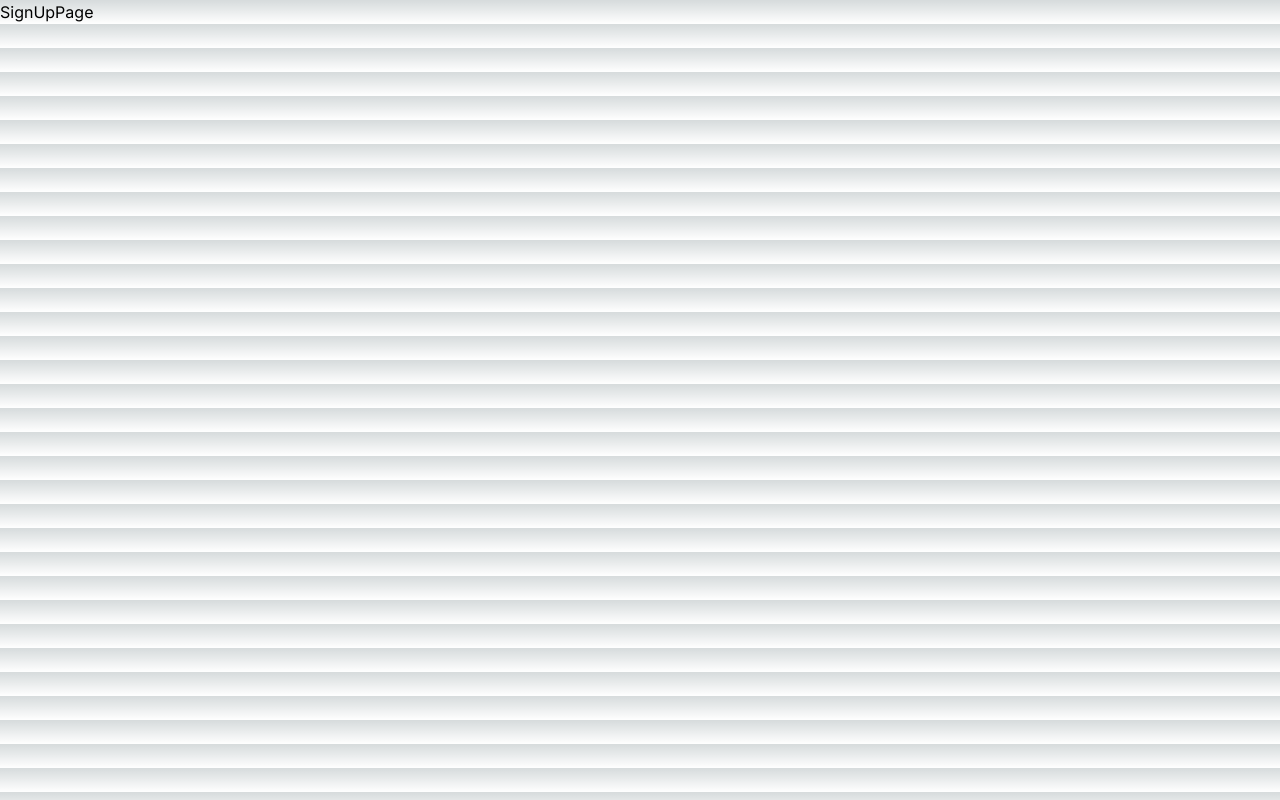
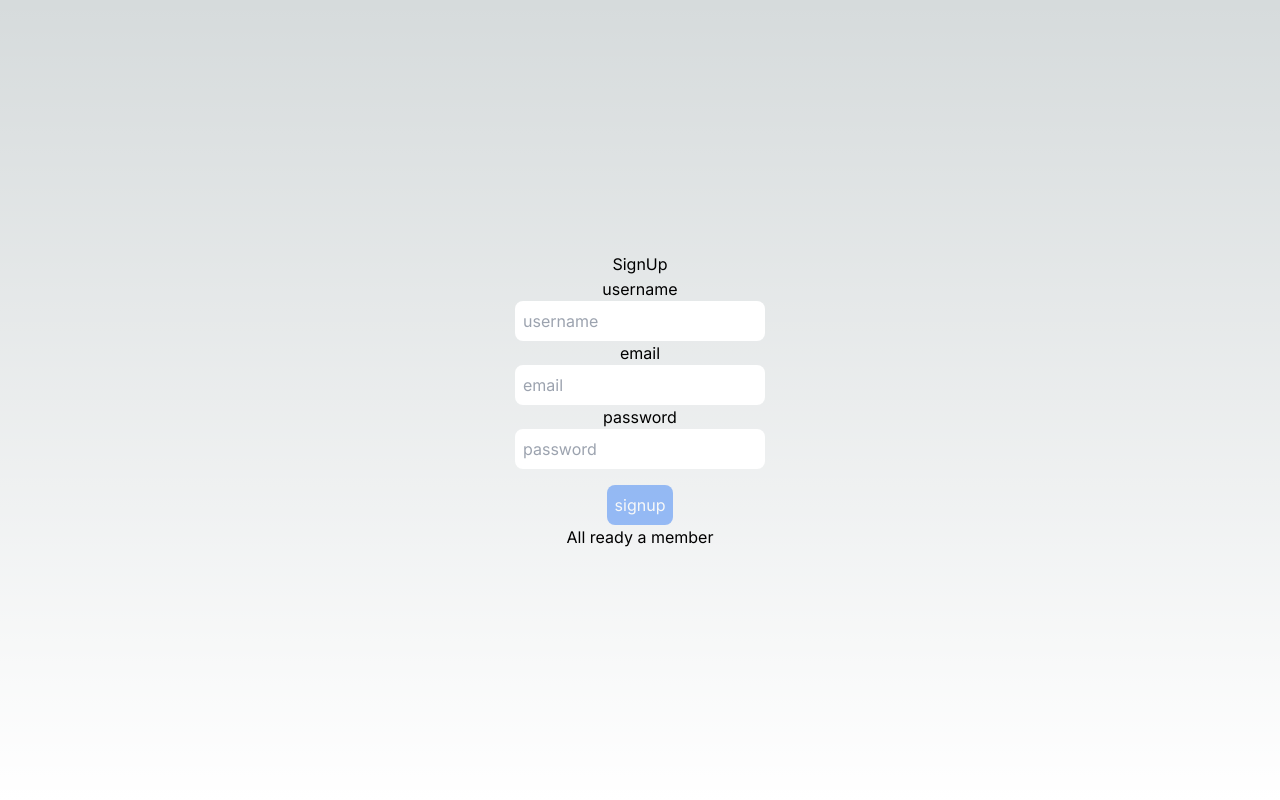
Before and after one commit to SAF2k/auth-next-app, a Next.js app: page /signup in a window 1280 px wide. Built offline with nearby package versions, Linux system fonts and the light colour scheme.

Commit message:
signup page added

```diff
--- a/package.json
+++ b/package.json
@@ -27,5 +27,8 @@
     "react-hot-toast": "^2.4.1",
     "tailwindcss": "3.3.3",
     "typescript": "5.1.6"
+  },
+  "devDependencies": {
+    "@types/bcryptjs": "^2.4.2"
   }
 }
--- a/src/app/(auth)/login/page.tsx
+++ b/src/app/(auth)/login/page.tsx
@@ -1,9 +1,45 @@
+"use client";
+
+import Link from "next/link";
+import React, { useState } from "react";
+
 export default function LoginPage() {
-    return (
-        <div>
-            <h1 className="font-bold text-red-200">
-                Login Page
-            </h1>
-        </div>
-    );
+  const [user, setUser] = useState({
+    email: "",
+    password: "",
+  });
+
+  const onLogin = async () => {};
+
+  return (
+    <div className="flex flex-col items-center justify-center min-h-screen py-2">
+      <h1>Login</h1>
+      <hr />
+      <label htmlFor="email">email</label>
+      <input
+        className="p-2 text-black rounded-lg"
+        type="email"
+        id="email"
+        value={user.email}
+        onChange={(e) => setUser({ ...user, email: e.target.value })}
+        placeholder="email"
+      />
+      <label htmlFor="password">password</label>
+      <input
+        className="p-2 text-black rounded-lg"
+        type="password"
+        id="password"
+        value={user.password}
+        onChange={(e) => setUser({ ...user, password: e.target.value })}
+        placeholder="password"
+      />
+      <button
+        onClick={onLogin}
+        className="p-2 mt-4 text-white bg-blue-500 rounded-lg"
+      >
+        Login
+      </button>
+      <Link href="/signup">not a member?</Link>
+    </div>
+  );
 }
--- a/src/app/(auth)/signup/page.tsx
+++ b/src/app/(auth)/signup/page.tsx
@@ -1,9 +1,84 @@
+"use client";
+
+import axios from "axios";
+import Link from "next/link";
+import { useRouter } from "next/navigation";
+import React from "react";
+import { toast } from "react-hot-toast";
+
 export default function SignUpPage() {
-    return (
-        <div>
-            <h1>
-                SignUpPage
-            </h1>
-        </div>
-    );
+
+    const router = useRouter();
+
+  const [user, setUser] = React.useState({
+    email: "",
+    password: "",
+    username: "",
+  });
+
+  const [buttonDisabled, setButtonDisabled] = React.useState(false);
+
+  const [loading, setLoading] = React.useState(false);
+
+  const onSignup = async () => {
+    try {
+      setLoading(true)
+
+      const  response = await axios.post("/api/users/signup", user);
+      router.push("/login");
+      toast.success("signup success")
+    } catch (error : any) {
+      toast.error(error.message)
+    }finally{
+        setLoading(false)
+    }
+  };
+
+  React.useEffect(() => {
+      if(user.email && user.password && user.username){
+          setButtonDisabled(false)
+      }else{
+          setButtonDisabled(true)
+      }
+  },[user])
+
+  return (
+    <div className="flex flex-col items-center justify-center min-h-screen py-2">
+      <h1>{loading ? "Processing" : "SignUp"}</h1>
+      <hr />
+      <label htmlFor="username">username</label>
+      <input
+        className="p-2 text-black rounded-lg"
+        type="text"
+        id="username"
+        value={user.username}
+        onChange={(e) => setUser({ ...user, username: e.target.value })}
+        placeholder="username"
+      />
+      <label htmlFor="email">email</label>
+      <input
+        className="p-2 text-black rounded-lg"
+        type="email"
+        id="email"
+        value={user.email}
+        onChange={(e) => setUser({ ...user, email: e.target.value })}
+        placeholder="email"
+      />
+      <label htmlFor="password">password</label>
+      <input
+        className="p-2 text-black rounded-lg"
+        type="password"
+        id="password"
+        value={user.password}
+        onChange={(e) => setUser({ ...user, password: e.target.value })}
+        placeholder="password"
+      />
+      <button
+        onClick={onSignup}
+        className="p-2 mt-4 text-white bg-blue-500 rounded-lg disabled:opacity-50"
+        disabled={buttonDisabled}
+      >signup</button>
+      <Link href="/login">All ready a member</Link>
+    </div>
+  );
 }
--- /dev/null
+++ b/src/app/api/users/login/route.ts
@@ -0,0 +1,45 @@
+import { NextRequest, NextResponse } from "next/server";
+import bcryptjs from "bcryptjs";
+
+import { connect } from "@/database/dbconfig";
+import User from "@/models/userModel";
+
+connect();
+
+export async function POST(request: NextRequest) {
+  try {
+    const reqBody = await request.json();
+    const { username, email, password } = reqBody;
+    console.log(reqBody);
+
+    const user = await User.findOne({ email });
+
+    if (user) {
+      return NextResponse.json(
+        { message: "User already exists" },
+        { status: 400 }
+      );
+    }
+
+    const salt = await bcryptjs.genSalt(10);
+    const hashedPassword = await bcryptjs.hash(password, salt);
+
+    const newUser = new User({
+      username,
+      email,
+      password: hashedPassword,
+    });
+
+    const savedUser = await newUser.save();
+
+    console.log(savedUser);
+
+    return NextResponse.json({
+      message: "User created successfully",
+      success: true,
+      savedUser,
+    });
+  } catch (error: any) {
+    return NextResponse.json({ error: error.message }, { status: 500 });
+  }
+}
--- /dev/null
+++ b/src/app/api/users/signup/route.ts
@@ -0,0 +1,45 @@
+
+import { NextRequest, NextResponse } from 'next/server';
+import bcryptjs from 'bcryptjs';
+
+import {connect} from '@/database/dbconfig';
+import User from '@/models/userModel';
+
+connect()
+
+export async function POST (request: NextRequest){
+    try {
+        const reqBody = await request.json()
+        const {username, email, password} = reqBody;
+        console.log(reqBody);
+
+        const user = await User.findOne({email})
+
+        if(user){
+            return NextResponse.json({message: 'User already exists'}, {status: 400})
+        }
+
+        const salt = await bcryptjs.genSalt(10)
+        const hashedPassword = await bcryptjs.hash(password, salt)
+
+       const newUser = new User({
+            username,
+            email,
+            password: hashedPassword
+        })
+
+        const savedUser = await newUser.save()
+
+        console.log(savedUser);
+
+        return NextResponse.json({
+                        message: 'User created successfully',
+                        success: true,
+                        savedUser
+                    })
+
+
+    } catch (error: any) {
+        return NextResponse.json({error: error.message}, {status: 500})
+    }
+}
--- /dev/null
+++ b/src/app/profile/[userId]/page.tsx
@@ -0,0 +1,8 @@
+export default function UserProfilePage() {
+
+    return (
+        <div className="flex flex-col items-center justify-center min-h-screen py-2">
+            <h1>Profile</h1>
+        </div>
+    )
+}
--- /dev/null
+++ b/src/app/profile/page.tsx
@@ -0,0 +1,14 @@
+export default function ProfilePage() {
+
+    return (
+      <div className="flex flex-col items-center justify-center min-h-screen py-2">
+        <h1>Profile</h1>
+        <div className="relative flex place-items-center before:absolute before:h-[300px] before:w-[480px] before:-translate-x-1/2 before:rounded-full before:bg-gradient-radial before:from-white before:to-transparent before:blur-2xl before:content-[''] after:absolute after:-z-20 after:h-[180px] after:w-[240px] after:translate-x-1/3 after:bg-gradient-conic after:from-sky-200 after:via-blue-200 after:blur-2xl after:content-[''] before:dark:bg-gradient-to-br before:dark:from-transparent before:dark:to-blue-700 before:dark:opacity-10 after:dark:from-sky-900 after:dark:via-[#0141ff] after:dark:opacity-40 before:lg:h-[360px] z-[-1]">
+          hello
+        </div>
+        <div className="relative flex place-items-center before:absolute before:h-[300px] before:w-[480px] before:-translate-x-2/3 before:rounded-full before:bg-gradient-radial before:from-white before:to-transparent before:blur-2xl before:content-[''] after:absolute after:-z-20 after:h-[180px] after:w-[240px] after:translate-x-1/3 after:bg-gradient-conic after:from-sky-200 after:via-blue-200 after:blur-2xl after:content-[''] before:dark:bg-gradient-to-br before:dark:from-transparent before:dark:to-blue-700 before:dark:opacity-10 after:dark:from-sky-900 after:dark:via-[#0141ff] after:dark:opacity-40 before:lg:h-[360px] z-[-1]">
+         dsadsda
+        </div>
+      </div>
+    );
+}
--- /dev/null
+++ b/src/models/userModel.js
@@ -0,0 +1,34 @@
+import mongoose from "mongoose";
+
+const userSchema = mongoose.Schema({
+    username: {
+        type: String,
+        required: [true, "Username is required"],
+        unique: true,
+    },
+    email: {
+        type: String,
+        required: [true, "Email is required"],
+        unique: true,
+    },
+    password: {
+        type: String,
+        required: [true, "Password is required"],
+    },
+    isVerified: {
+        type: Boolean,
+        default: false,
+    },
+    isAdmin: {
+        type: Boolean,
+        default: false,
+    },
+    forgotPasswordToken: String,
+    forgotPasswordTokenExpiry: Date,
+    verifyToken: String,
+    verifyTokenExpiry: Date,
+})
+
+const User = mongoose.model.users || mongoose.model("users", userSchema);
+
+export default User;
```
Also changed, not shown: src/app/api/user/login/route.ts (deleted), src/app/api/user/signup/route.ts (deleted), 1 other file (tests, documents, lock files or other folders).
